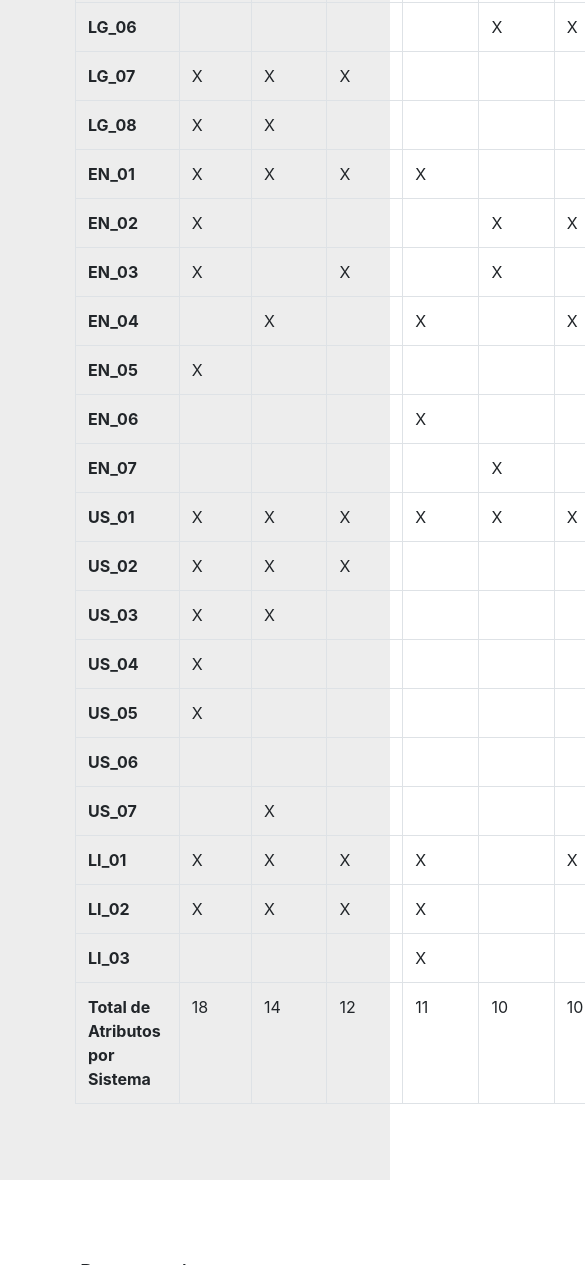
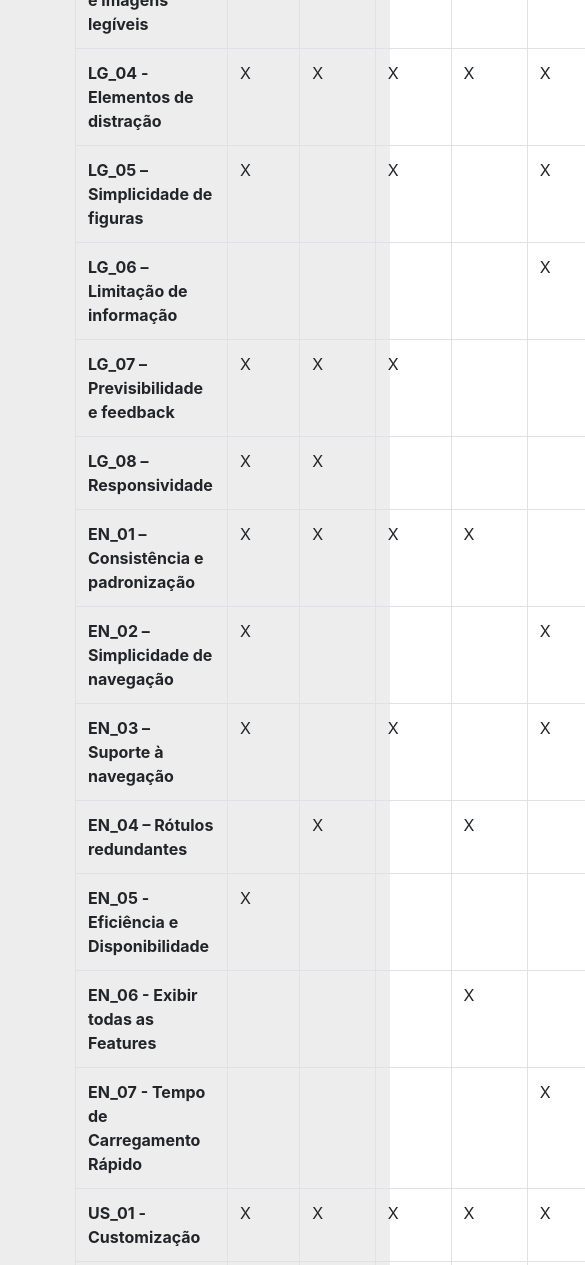
Before and after one commit to R0MANOFF/Design-Patterns-for-Autistcs-Users, a plain HTML site: page metodologia.html in a window 390 px wide. Shown: the part 1450-2715 px from the top of the page, 585 px wide, since content can reach past the window. Drawn offline with nearby package versions, Linux system fonts and the light colour scheme.

Commit message:
alteração nome atributos tabelas, ordem das divs alteradas

```diff
--- a/metodologia.html
+++ b/metodologia.html
@@ -96,7 +96,7 @@
           </thead>
           <tbody>
             <tr>
-              <th scope="row">LG_01</th>
+              <th scope="row">LG_01 - Design e Estrutura Simples</th>
               <td>X</td>
               <td>X</td>
               <td>X</td>
@@ -110,7 +110,7 @@
               <td>10</td>
             </tr>
             <tr>
-              <th scope="row">LG_02</th>
+              <th scope="row">LG_02 - Acessibilidade de informação</th>
               <td>X</td>
               <td>X</td>
               <td>X</td>
@@ -124,7 +124,7 @@
               <td>9</td>
             </tr>
             <tr>
-              <th scope="row">LG_03</th>
+              <th scope="row">LG_03 - Textos e imagens legíveis</th>
               <td>X</td>
               <td>X</td>
               <td>X</td>
@@ -138,7 +138,7 @@
               <td>8</td>
             </tr>
             <tr>
-              <th scope="row">LG_04</th>
+              <th scope="row">LG_04 - Elementos de distração</th>
               <td>X</td>
               <td>X</td>
               <td>X</td>
@@ -152,7 +152,7 @@
               <td>7</td>
             </tr>
             <tr>
-              <th scope="row">LG_05</th>
+              <th scope="row">LG_05 – Simplicidade de figuras</th>
               <td>X</td>
               <td></td>
               <td>X</td>
@@ -166,7 +166,7 @@
               <td>6</td>
             </tr>
             <tr>
-              <th scope="row">LG_06</th>
+              <th scope="row">LG_06 – Limitação de informação</th>
               <td></td>
               <td></td>
               <td></td>
@@ -180,7 +180,7 @@
               <td>4</td>
             </tr>
             <tr>
-              <th scope="row">LG_07</th>
+              <th scope="row">LG_07 – Previsibilidade e feedback</th>
               <td>X</td>
               <td>X</td>
               <td>X</td>
@@ -194,7 +194,7 @@
               <td>3</td>
             </tr>
             <tr>
-              <th scope="row">LG_08</th>
+              <th scope="row">LG_08 – Responsividade</th>
               <td>X</td>
               <td>X</td>
               <td></td>
@@ -208,7 +208,7 @@
               <td>2</td>
             </tr>
             <tr>
-              <th scope="row">EN_01</th>
+              <th scope="row">EN_01 – Consistência e padronização</th>
               <td>X</td>
               <td>X</td>
               <td>X</td>
@@ -222,7 +222,7 @@
               <td>4</td>
             </tr>
             <tr>
-              <th scope="row">EN_02</th>
+              <th scope="row">EN_02 – Simplicidade de navegação</th>
               <td>X</td>
               <td></td>
               <td></td>
@@ -236,7 +236,7 @@
               <td>4</td>
             </tr>
             <tr>
-              <th scope="row">EN_03</th>
+              <th scope="row">EN_03 – Suporte à navegação</th>
               <td>X</td>
               <td></td>
               <td>X</td>
@@ -250,7 +250,7 @@
               <td>4</td>
             </tr>
             <tr>
-              <th scope="row">EN_04</th>
+              <th scope="row">EN_04 – Rótulos redundantes</th>
               <td></td>
               <td>X</td>
               <td></td>
@@ -264,7 +264,7 @@
               <td>4</td>
             </tr>
             <tr>
-              <th scope="row">EN_05</th>
+              <th scope="row">EN_05 -  Eficiência e Disponibilidade</th>
               <td>X</td>
               <td></td>
               <td></td>
@@ -278,7 +278,7 @@
               <td>1</td>
             </tr>
             <tr>
-              <th scope="row">EN_06</th>
+              <th scope="row">EN_06 - Exibir todas as Features</th>
               <td></td>
               <td></td>
               <td></td>
@@ -292,7 +292,7 @@
               <td>1</td>
             </tr>
             <tr>
-              <th scope="row">EN_07</th>
+              <th scope="row">EN_07 -  Tempo de Carregamento Rápido</th>
               <td></td>
               <td></td>
               <td></td>
@@ -307,7 +307,7 @@
             </tr>
             <!--US-->
             <tr>
-              <th scope="row">US_01</th>
+              <th scope="row">US_01 - Customização</th>
               <td>X</td>
               <td>X</td>
               <td>X</td>
@@ -321,7 +321,7 @@
               <td>7</td>
             </tr>
             <tr>
-              <th scope="row">US_02</th>
+              <th scope="row">US_02 – Engajamento</th>
               <td>X</td>
               <td>X</td>
               <td>X</td>
@@ -335,7 +335,7 @@
               <td>4</td>
             </tr>
             <tr>
-              <th scope="row">US_03</th>
+              <th scope="row">US_03 - Erros Limitados</th>
               <td>X</td>
               <td>X</td>
               <td></td>
@@ -349,7 +349,7 @@
               <td>2</td>
             </tr>
             <tr>
-              <th scope="row">US_04</th>
+              <th scope="row">US_04 - Adaptar interação</th>
               <td>X</td>
               <td></td>
               <td></td>
@@ -363,7 +363,7 @@
               <td>1</td>
             </tr>
             <tr>
-              <th scope="row">US_05</th>
+              <th scope="row">US_05 - Decompõe Tarefas</th>
               <td>X</td>
               <td></td>
               <td></td>
@@ -377,7 +377,7 @@
               <td>1</td>
             </tr>
             <tr>
-              <th scope="row">US_06</th>
+              <th scope="row">US_06 – Perfil e armazenamento</th>
               <td></td>
               <td></td>
               <td></td>
@@ -391,7 +391,7 @@
               <td>1</td>
             </tr>
             <tr>
-              <th scope="row">US_07</th>
+              <th scope="row">US_07 - Ações Críticas</th>
               <td></td>
               <td>X</td>
               <td></td>
@@ -406,7 +406,7 @@
             </tr>
             <!---->
             <tr>
-              <th scope="row">LI_01</th>
+              <th scope="row">LI_01 – Simplicidade de linguagem</th>
               <td>X</td>
               <td>X</td>
               <td>X</td>
@@ -420,7 +420,7 @@
               <td>6</td>
             </tr>
             <tr>
-              <th scope="row">LI_02</th>
+              <th scope="row">LI_02 - Linguagem Clara</th>
               <td>X</td>
               <td>X</td>
               <td>X</td>
@@ -434,7 +434,7 @@
               <td>4</td>
             </tr>
             <tr>
-              <th scope="row">LI_03</th>
+              <th scope="row">LI_03 – Alternativas em questionários</th>
               <td></td>
               <td></td>
               <td></td>
@@ -464,6 +464,40 @@
           </tbody>
         </table>
       </div>
+      <br>
+      <h6>Artigos Referentes</h6>
+      <p>
+        <ul>
+          <li><strong>[REF01]</strong> Ivan Andreis and Sandro José Rigo. 2018. EDUCAUTISM: Um sistema personalizável para o apoio à educação de criaças diagnosticadas com o transtorno do espectro autista. In Novas Tecnologias na Educação. 1–10.</li>
+          <li><strong>[REF02]</strong> Talita Cristina Pagani Britto and Ednaldo Brigante Pizzolato. 2016. Towards
+            Web Accessibility Guidelines of Interaction and Interface Design for People with
+            Autism Spectrum Disorder. In Ninth International Conference on Advances in
+            Computer-Human Interactions - ACHI 2016. 1–7.</li>
+          <li><strong>[REF03]</strong> Ali Darejeh and Dalbir Singh. 2013. A Review on user interface design principles
+            to increase software usability for users with less computer literacy. In Journal of
+            Computer Science. 1443–1450.</li>
+          <li><strong>[REF04]</strong> Antonina Dattolo and Flaminia L. Luccio. 2017. Accessible and Usable Websites and Mobile Applications for People with Autism Spectrum Disorders: a
+            Comparative Study. In EAI Endorsed Transactions on Ambient Systems. 1–11.</li>
+          <li><strong>[REF05]</strong> Antonina Dattolo, Flaminia L. Luccio, and Elisa Pirone. 2016. Web Accessibility
+            Recommendations for the Design of Tourism Websites for People with Autism
+            Spectrum Disorders. In International Journal on Advances in Life Sciences. 297–308.</li>
+          <li><strong>[REF06]</strong> Muhamad Fairus Kamaruzamana, Nurdalilah Mohd Rani, Harrinni Md Nor, and
+            Mustafa Halabi Haji Azahari. 2016. Developing user interface design application
+            for children with autism. In Future Academy®’s Multidisciplinary Conference.</li>
+          <li><strong>[REF07]</strong> Nikolay Pavlov. 2014. User Interface for People with Autism Spectrum Disorders.
+            In Journal of Software Engineering and Applications. 128–134.</li>
+          <li><strong>[REF08]</strong> Dora M. Raymaker, Steven K. Kapp, Katherine E. McDonald, Elesia Weiner,
+            Michael Ashkenazy, and Christina Nicolaidis. 2019. Development of the AASPIRE
+            Web Accessibility Guidelines for Autistic Web Users. In Autism in Adulthood.
+            146–157.</li>
+          <li><strong>[REF09]</strong> Afshara Tashnim, Samiha Nowshin, Fatema Akter, and Amit Kumar Das. 2017.
+            Interactive Interface Design for Learning Numeracy and Calculation for Children
+            with Autism. In 2017 9th International Conference on Information Technology and
+            Electrical Engineering (ICITEE). 1–6.</li>
+          <li><strong>[REF10]</strong> Misbahu S. Zubaira, David J. Browna, Matthew Batesa, and Thomas Hughes Roberts. 2019. Designing Accessible Visual Programming Tools for Children
+            with Autism Spectrum Condition. 1–26.</li>
+        </ul>
+      </p>
       <!--
         <th scope="col">Artigos <br>/Atributos</th>
               <th scope="col">REF01</th>
@@ -512,7 +546,7 @@
           </thead>
           <tbody>
             <tr>
-              <th scope="row">LG_01</th>
+              <th scope="row">LG_01 - Design e Estrutura Simples</th>
               <td>X</td>
               <td>X</td>
               <td>X</td>
@@ -524,7 +558,7 @@
               <td>5</td>
             </tr>
             <tr>
-              <th scope="row">LG_02</th>
+              <th scope="row">LG_02 - Acessibilidade de informação</th>
               <td>X</td>
               <td></td>
               <td>X</td>
@@ -536,7 +570,7 @@
               <td>4</td>
             </tr>
             <tr>
-              <th scope="row">LG_03</th>
+              <th scope="row">LG_03 - Textos e imagens legíveis</th>
               <td>X</td>
               <td></td>
               <td>X</td>
@@ -548,7 +582,7 @@
               <td>4</td>
             </tr>
             <tr>
-              <th scope="row">LG_04</th>
+              <th scope="row">LG_04 - Elementos de distração</th>
               <td>X</td>
               <td>X</td>
               <td>X</td>
@@ -560,7 +594,7 @@
               <td>3</td>
             </tr>
             <tr>
-              <th scope="row">LG_05</th>
+              <th scope="row">LG_05 – Simplicidade de figuras</th>
               <td>X</td>
               <td>X</td>
               <td>X</td>
@@ -572,7 +606,7 @@
               <td>6</td>
             </tr>
             <tr>
-              <th scope="row">LG_06</th>
+              <th scope="row">LG_06 – Limitação de informação</th>
               <td>X</td>
               <td>X</td>
               <td>X</td>
@@ -584,7 +618,7 @@
               <td>5</td>
             </tr>
             <tr>
-              <th scope="row">LG_07</th>
+              <th scope="row">LG_07 – Previsibilidade e feedback</th>
               <td>X</td>
               <td>X</td>
               <td>X</td>
@@ -596,7 +630,7 @@
               <td>5</td>
             </tr>
             <tr>
-              <th scope="row">LG_08</th>
+              <th scope="row">LG_08 – Responsividade</th>
               <td></td>
               <td></td>
               <td>X</td>
@@ -608,7 +642,7 @@
               <td>2</td>
             </tr>
             <tr>
-              <th scope="row">EN_01</th>
+              <th scope="row">EN_01 – Consistência e padronização</th>
               <td>X</td>
               <td>X</td>
               <td>X</td>
@@ -620,7 +654,7 @@
               <td>6</td>
             </tr>
             <tr>
-              <th scope="row">EN_02</th>
+              <th scope="row">EN_02 – Simplicidade de navegação</th>
               <td>X</td>
               <td>X</td>
               <td>X</td>
@@ -632,7 +666,7 @@
               <td>7</td>
             </tr>
             <tr>
-              <th scope="row">EN_03</th>
+              <th scope="row">EN_03 – Suporte à navegação</th>
               <td>X</td>
               <td>X</td>
               <td></td>
@@ -644,7 +678,7 @@
               <td>4</td>
             </tr>
             <tr>
-              <th scope="row">EN_04</th>
+              <th scope="row">EN_04 – Rótulos redundantes</th>
               <td>X</td>
               <td>X</td>
               <td>X</td>
@@ -656,7 +690,7 @@
               <td>5</td>
             </tr>
             <tr>
-              <th scope="row">EN_05</th>
+              <th scope="row">EN_05 -  Eficiência e Disponibilidade</th>
               <td></td>
               <td></td>
               <td></td>
@@ -668,7 +702,7 @@
               <td>0</td>
             </tr>
             <tr>
-              <th scope="row">EN_06</th>
+              <th scope="row">EN_06 - Exibir todas as Features</th>
               <td>X</td>
               <td></td>
               <td></td>
@@ -680,7 +714,7 @@
               <td>1</td>
             </tr>
             <tr>
-              <th scope="row">EN_07</th>
+              <th scope="row">EN_07 -  Tempo de Carregamento Rápido</th>
               <td>X</td>
               <td>X</td>
               <td>X</td>
@@ -693,7 +727,7 @@
             </tr>
             <!--US-->
             <tr>
-              <th scope="row">US_01</th>
+              <th scope="row">US_01 - Customização</th>
               <td>X</td>
               <td></td>
               <td></td>
@@ -705,7 +739,7 @@
               <td>1</td>
             </tr>
             <tr>
-              <th scope="row">US_02</th>
+              <th scope="row">US_02 – Engajamento</th>
               <td>X</td>
               <td>X</td>
               <td></td>
@@ -717,7 +751,7 @@
               <td>4</td>
             </tr>
             <tr>
-              <th scope="row">US_03</th>
+              <th scope="row">US_03 - Erros Limitados</th>
               <td></td>
               <td>X</td>
               <td></td>
@@ -729,7 +763,7 @@
               <td>1</td>
             </tr>
             <tr>
-              <th scope="row">US_04</th>
+              <th scope="row">US_04 - Adaptar interação</th>
               <td>X</td>
               <td>X</td>
               <td></td>
@@ -741,7 +775,7 @@
               <td>2</td>
             </tr>
             <tr>
-              <th scope="row">US_05</th>
+              <th scope="row">US_05 - Decompõe Tarefas</th>
               <td></td>
               <td></td>
               <td>X</td>
@@ -753,7 +787,7 @@
               <td>2</td>
             </tr>
             <tr>
-              <th scope="row">US_06</th>
+              <th scope="row">US_06 – Perfil e armazenamento</th>
               <td>X</td>
               <td>X</td>
               <td></td>
@@ -765,7 +799,7 @@
               <td>4</td>
             </tr>
             <tr>
-              <th scope="row">US_07</th>
+              <th scope="row">US_07 - Ações Críticas</th>
               <td></td>
               <td></td>
               <td></td>
@@ -778,7 +812,7 @@
             </tr>
             <!---->
             <tr>
-              <th scope="row">LI_01</th>
+              <th scope="row">LI_01 – Simplicidade de linguagem</th>
               <td>X</td>
               <td>X</td>
               <td>X</td>
@@ -790,7 +824,7 @@
               <td>6</td>
             </tr>
             <tr>
-              <th scope="row">LI_02</th>
+              <th scope="row">LI_02 - Linguagem Clara</th>
               <td>X</td>
               <td>X</td>
               <td>X</td>
@@ -802,7 +836,7 @@
               <td>5</td>
             </tr>
             <tr>
-              <th scope="row">LI_03</th>
+              <th scope="row">LI_03 – Alternativas em questionários</th>
               <td></td>
               <td></td>
               <td></td>
@@ -829,41 +863,7 @@
         </table>
 
         </div>
-      </div>
-      <div class="about-content body metodologia">
-        <h6>Artigos Referentes</h6>
-        <p>
-          <ul>
-            <li><strong>[REF01]</strong> Ivan Andreis and Sandro José Rigo. 2018. EDUCAUTISM: Um sistema personalizável para o apoio à educação de criaças diagnosticadas com o transtorno do espectro autista. In Novas Tecnologias na Educação. 1–10.</li>
-            <li><strong>[REF02]</strong> Talita Cristina Pagani Britto and Ednaldo Brigante Pizzolato. 2016. Towards
-              Web Accessibility Guidelines of Interaction and Interface Design for People with
-              Autism Spectrum Disorder. In Ninth International Conference on Advances in
-              Computer-Human Interactions - ACHI 2016. 1–7.</li>
-            <li><strong>[REF03]</strong> Ali Darejeh and Dalbir Singh. 2013. A Review on user interface design principles
-              to increase software usability for users with less computer literacy. In Journal of
-              Computer Science. 1443–1450.</li>
-            <li><strong>[REF04]</strong> Antonina Dattolo and Flaminia L. Luccio. 2017. Accessible and Usable Websites and Mobile Applications for People with Autism Spectrum Disorders: a
-              Comparative Study. In EAI Endorsed Transactions on Ambient Systems. 1–11.</li>
-            <li><strong>[REF05]</strong> Antonina Dattolo, Flaminia L. Luccio, and Elisa Pirone. 2016. Web Accessibility
-              Recommendations for the Design of Tourism Websites for People with Autism
-              Spectrum Disorders. In International Journal on Advances in Life Sciences. 297–308.</li>
-            <li><strong>[REF06]</strong> Muhamad Fairus Kamaruzamana, Nurdalilah Mohd Rani, Harrinni Md Nor, and
-              Mustafa Halabi Haji Azahari. 2016. Developing user interface design application
-              for children with autism. In Future Academy®’s Multidisciplinary Conference.</li>
-            <li><strong>[REF07]</strong> Nikolay Pavlov. 2014. User Interface for People with Autism Spectrum Disorders.
-              In Journal of Software Engineering and Applications. 128–134.</li>
-            <li><strong>[REF08]</strong> Dora M. Raymaker, Steven K. Kapp, Katherine E. McDonald, Elesia Weiner,
-              Michael Ashkenazy, and Christina Nicolaidis. 2019. Development of the AASPIRE
-              Web Accessibility Guidelines for Autistic Web Users. In Autism in Adulthood.
-              146–157.</li>
-            <li><strong>[REF09]</strong> Afshara Tashnim, Samiha Nowshin, Fatema Akter, and Amit Kumar Das. 2017.
-              Interactive Interface Design for Learning Numeracy and Calculation for Children
-              with Autism. In 2017 9th International Conference on Information Technology and
-              Electrical Engineering (ICITEE). 1–6.</li>
-            <li><strong>[REF10]</strong> Misbahu S. Zubaira, David J. Browna, Matthew Batesa, and Thomas Hughes Roberts. 2019. Designing Accessible Visual Programming Tools for Children
-              with Autism Spectrum Condition. 1–26.</li>
-          </ul>
-        </p>
+
         <br>
         <h6>Aplicativos e Websites Referentes</h6>
         <p>
```
Also changed, not shown: download.html (+5 -1 lines).
